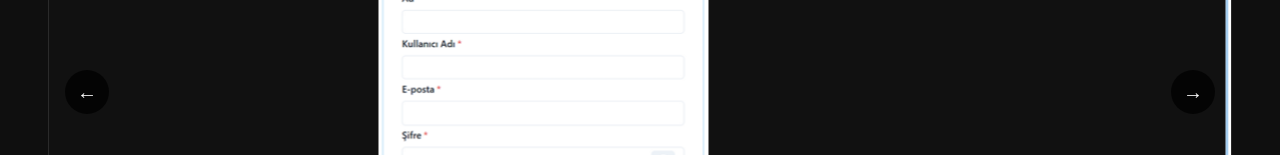
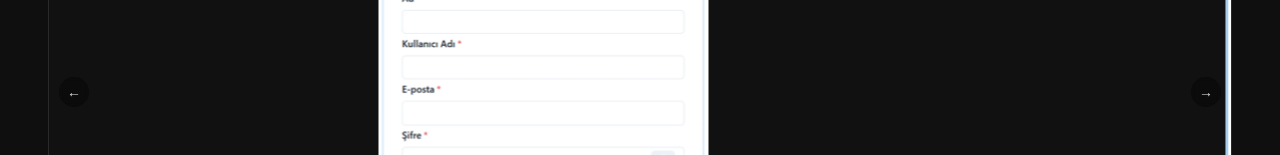
Before and after one commit to sedefcabuk/porttfolio, a React (Vite) app: page / in a window 1280 px wide. Shown: the part 797-952 px from the top of the page. Built offline with nearby package versions, Linux system fonts and the light colour scheme.

Commit message:
oklar kaldırıldı

```diff
--- a/src/App.jsx
+++ b/src/App.jsx
@@ -94,10 +94,23 @@ function ProjectImages({ images, title }) {
   const [currentIndex, setCurrentIndex] = useState(0);
   const [lightbox, setLightbox] = useState(null);
   const [isPaused, setIsPaused] = useState(false);
+  const [isTouchDevice, setIsTouchDevice] = useState(false);
 
   // Swipe (dokunma) takibi için ref'ler
   const touchStartX = useRef(null);
   const touchDeltaX = useRef(0);
+
+  useEffect(() => {
+    const check = () =>
+      setIsTouchDevice(
+        typeof window !== "undefined" &&
+          (("ontouchstart" in window) || navigator.maxTouchPoints > 0) &&
+          window.innerWidth <= 768
+      );
+    check();
+    window.addEventListener("resize", check);
+    return () => window.removeEventListener("resize", check);
+  }, []);
 
   const goTo = (index) => setCurrentIndex(index);
   const next = () => setCurrentIndex((prev) => (prev + 1) % images.length);
@@ -188,15 +201,16 @@ function ProjectImages({ images, title }) {
           ))}
         </div>
 
-        {images.length > 1 && (
+        {images.length > 1 && !isTouchDevice && (
           <>
             <button
               onClick={prev}
               style={{
-                position: "absolute", left: 16, top: "50%", transform: "translateY(-50%)",
-                background: "rgba(0,0,0,0.75)", color: "#fff", border: "none",
-                width: 44, height: 44, borderRadius: "50%", cursor: "pointer",
-                fontSize: 20, zIndex: 10,
+                position: "absolute", left: 10, top: "50%", transform: "translateY(-50%)",
+                background: "rgba(0,0,0,0.35)", color: "rgba(255,255,255,0.85)", border: "none",
+                width: 30, height: 30, borderRadius: "50%", cursor: "pointer",
+                fontSize: 14, zIndex: 10, display: "flex", alignItems: "center", justifyContent: "center",
+                backdropFilter: "blur(2px)",
               }}
             >
               ←
@@ -204,10 +218,11 @@ function ProjectImages({ images, title }) {
             <button
               onClick={next}
               style={{
-                position: "absolute", right: 16, top: "50%", transform: "translateY(-50%)",
-                background: "rgba(0,0,0,0.75)", color: "#fff", border: "none",
-                width: 44, height: 44, borderRadius: "50%", cursor: "pointer",
-                fontSize: 20, zIndex: 10,
+                position: "absolute", right: 10, top: "50%", transform: "translateY(-50%)",
+                background: "rgba(0,0,0,0.35)", color: "rgba(255,255,255,0.85)", border: "none",
+                width: 30, height: 30, borderRadius: "50%", cursor: "pointer",
+                fontSize: 14, zIndex: 10, display: "flex", alignItems: "center", justifyContent: "center",
+                backdropFilter: "blur(2px)",
               }}
             >
               →
```
